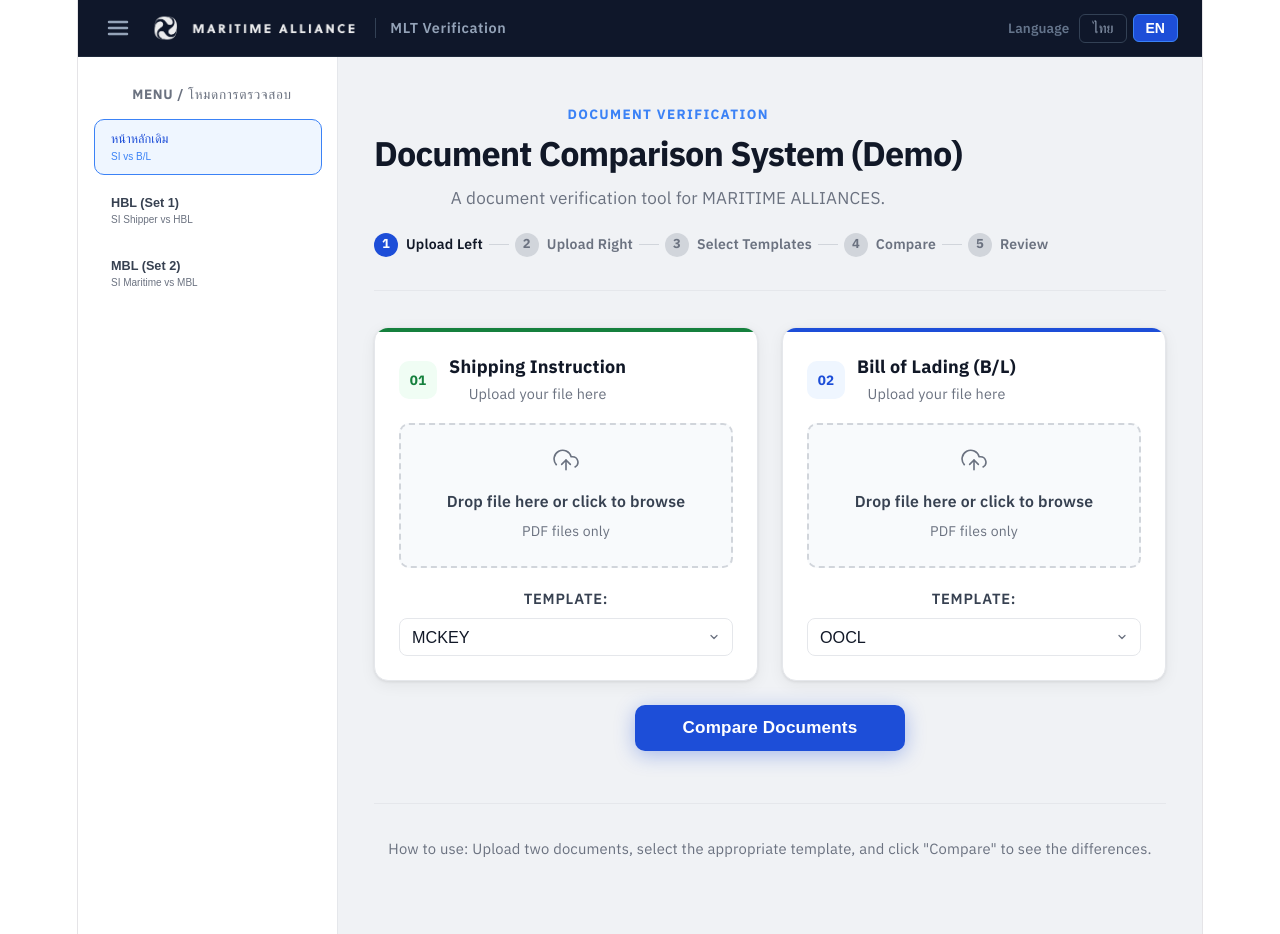
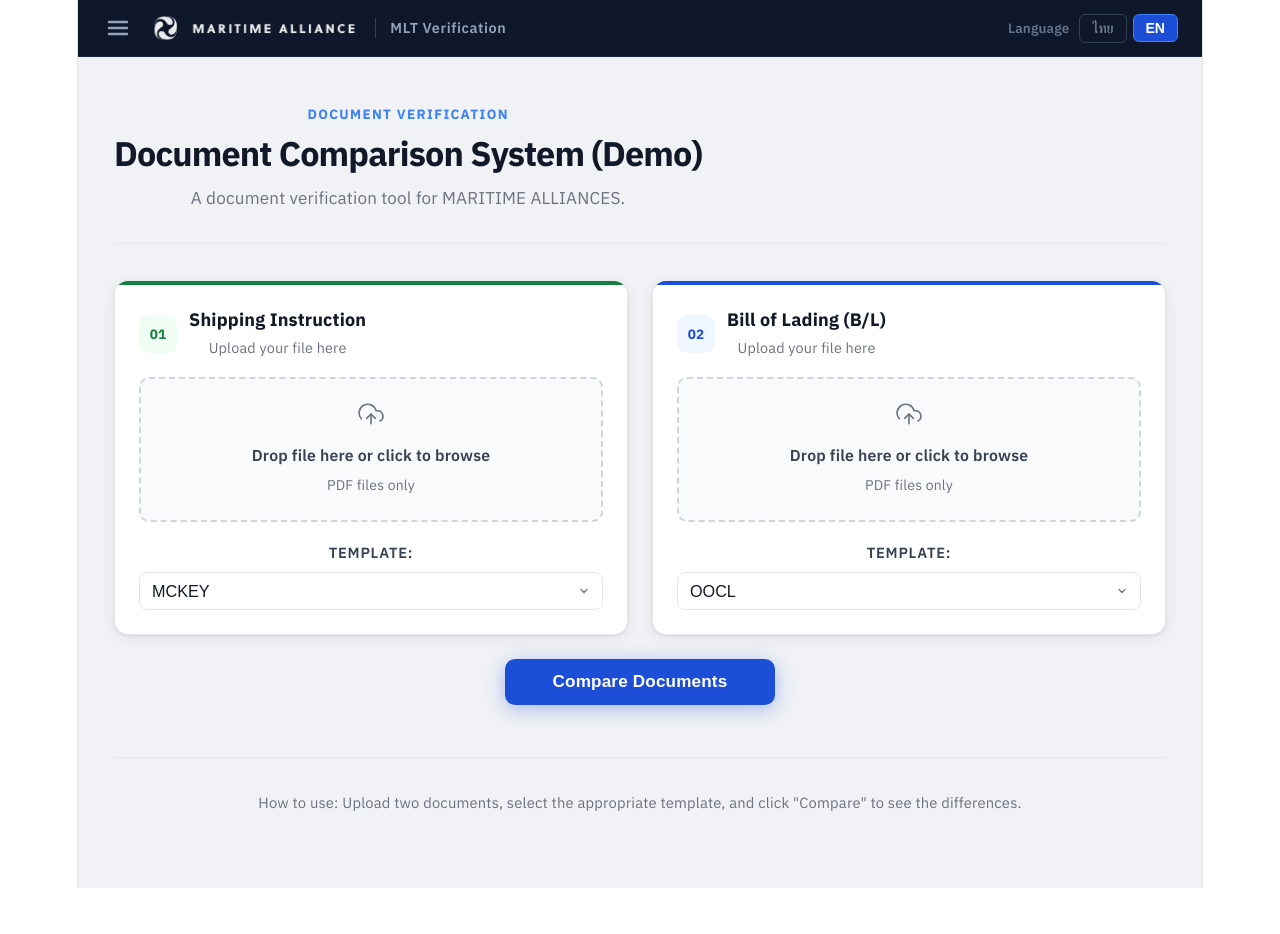
Before and after one commit to thassanawalai/MLT_DocumentCompare, a React app in the folder frontend/: page / in a window 1280 px wide. After the commit the page ends 888 px from the top, so only its background shows below. Built offline with nearby package versions, Linux system fonts and the light colour scheme; the HTML template or start-up script is replaced by a standard one; a web font is replaced by a local one.

Commit message:
tab status drop

```diff
--- a/frontend/src/App.jsx
+++ b/frontend/src/App.jsx
@@ -172,6 +172,8 @@
   { value: 'SIAMCHAI', label: 'SIAMCHAI' },
   { value: 'SURAPON', label: 'SURAPON' },
   { value: 'POLYPLEX', label: 'POLYPLEX' },
+  { value: 'BETAGRO', label: 'BETAGRO/ONE/GERALD' },
+
 ];
 
 // ============================================================
@@ -447,23 +449,6 @@
               {pageSubheading}
             </p>
           </div>
-
-          <div style={{ display: 'flex', alignItems: 'center', gap: 6, flexWrap: 'wrap' }}>
-            {[
-              [1, copy.stepUpload1],
-              [2, copy.stepUpload2],
-              [3, copy.stepTemplate],
-              [4, copy.stepCompare],
-              [5, copy.stepReview],
-            ].map(([n, label], i, arr) => (
-              <React.Fragment key={n}>
-                <StepBadge n={n} label={label} active={step >= n} />
-                {i < arr.length - 1 && (
-                  <div style={{ width: 20, height: 1, backgroundColor: step > n ? theme.blue : theme.borderStrong, transition: 'all 0.3s' }} />
-                )}
-              </React.Fragment>
-            ))}
-          </div>
         </div>
       </div>
 
@@ -734,10 +719,7 @@
   const copy = translations[language];
 
   const [activeTab, setActiveTab] = useState('MAIN');
-
-  // 🔥 เพิ่ม State สำหรับจัดการเปิด/ปิด Sidebar
-  const [isSidebarOpen, setIsSidebarOpen] = useState(true);
-
+  const [isSidebarOpen, setIsSidebarOpen] = useState(false);
   const getPageProps = () => {
     switch(activeTab) {
       case 'HBL':
```
